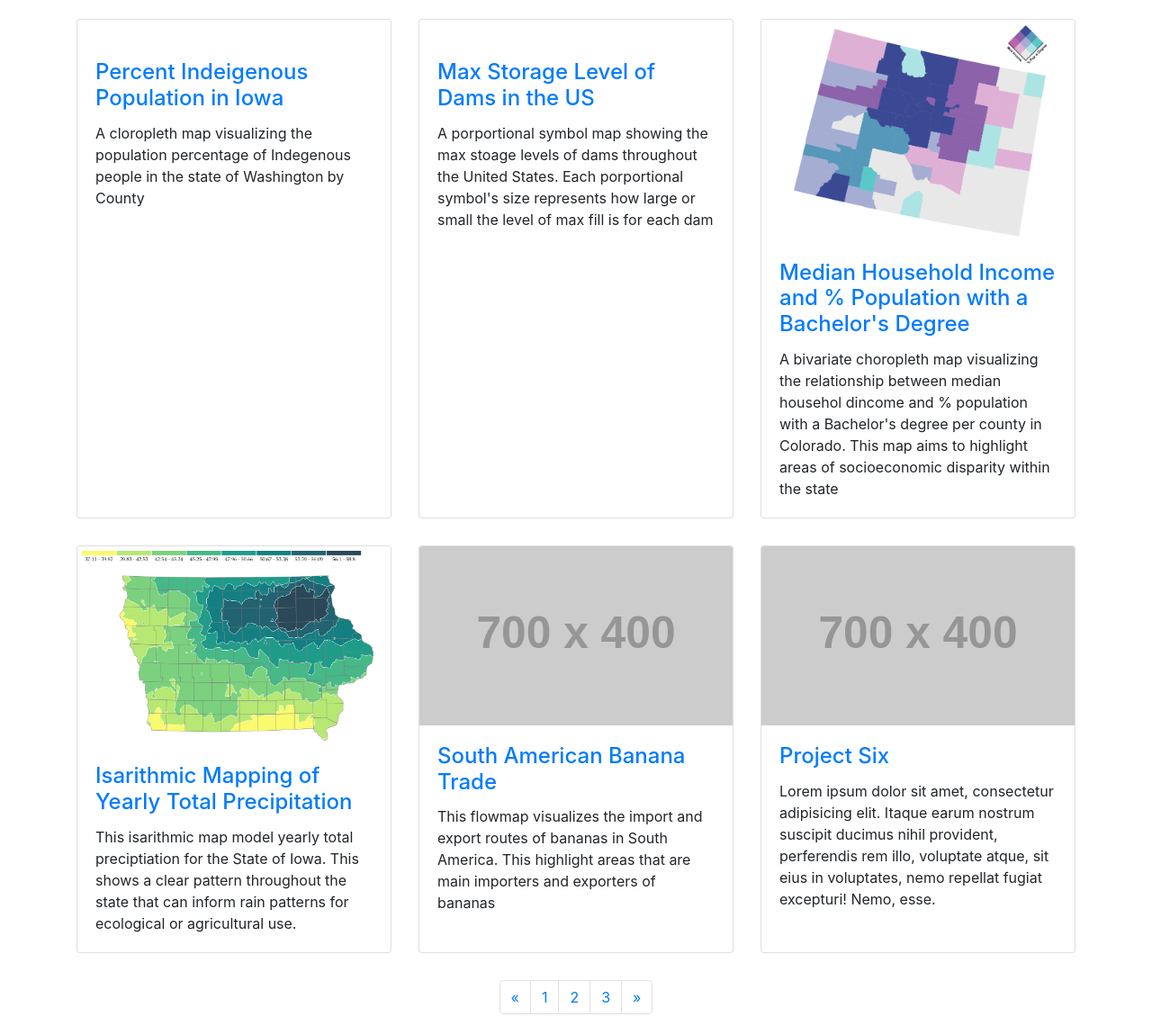
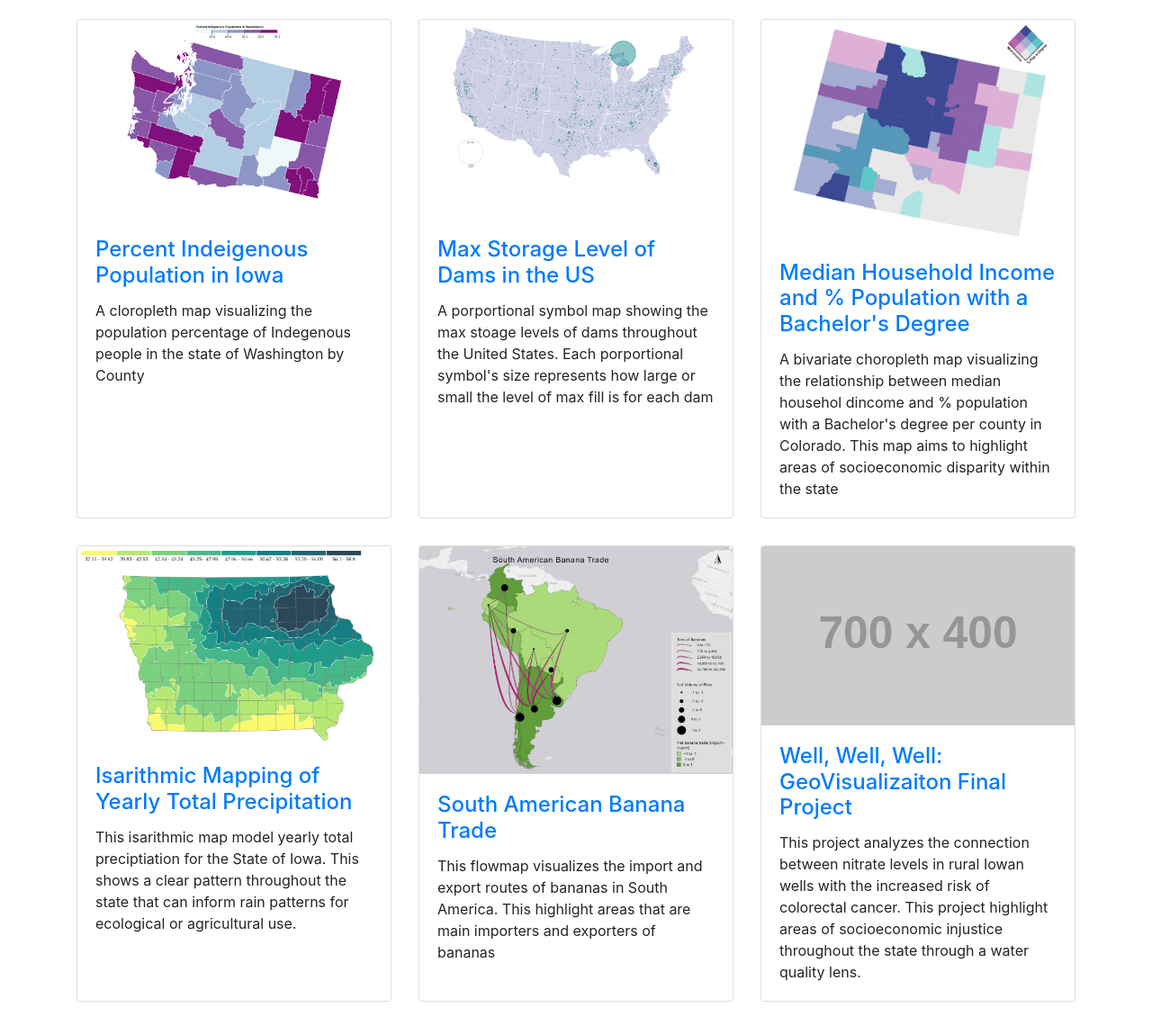
Before and after one commit to geog3540/cgreen7, a website: page index.html in a window 1280 px wide. Shown: the part 131-1271 px from the top of the page at 90% size. Drawn offline with Linux system fonts and the light colour scheme; placeholder pictures from the web are drawn by us.

Commit message:
Add data and Fixed images bugs

```diff
--- a/index.html
+++ b/index.html
@@ -59,7 +59,7 @@
       <div class="row">
         <div class="col-lg-4 col-sm-6 portfolio-item">
           <div class="card h-100">
-            <a href="https://observablehq.com/d/ae3ac2eca77702a3"><img class="card-img-top" src="images/choropleth.png" alt=""></a>
+            <a href="https://observablehq.com/d/ae3ac2eca77702a3"><img class="card-img-top" src="images/choroplethmap.png" alt=""></a>
             <div class="card-body">
               <h4 class="card-title">
                 <a href="https://observablehq.com/d/ae3ac2eca77702a3">Percent Indeigenous Population in Iowa</a>
@@ -105,7 +105,7 @@
         </div>
         <div class="col-lg-4 col-sm-6 portfolio-item">
           <div class="card h-100">
-            <a href="#"><img class="card-img-top" src="http://placehold.it/700x400" alt=""></a>
+            <a href="Flowmapper.html"><img class="card-img-top" src="images/flowmap.png" alt=""></a>
             <div class="card-body">
               <h4 class="card-title">
                 <a href="Flowmapper.html">South American Banana Trade</a>
@@ -116,12 +116,12 @@
         </div>
         <div class="col-lg-4 col-sm-6 portfolio-item">
           <div class="card h-100">
-            <a href="#"><img class="card-img-top" src="http://placehold.it/700x400" alt=""></a>
+            <a href="https://observablehq.com/d/def69820022d7c08"><img class="card-img-top" src="http://placehold.it/700x400" alt=""></a>
             <div class="card-body">
               <h4 class="card-title">
-                <a href="#">Project Six</a>
+                <a href="https://observablehq.com/d/def69820022d7c08">Well, Well, Well: GeoVisualizaiton Final Project</a>
               </h4>
-              <p class="card-text">Lorem ipsum dolor sit amet, consectetur adipisicing elit. Itaque earum nostrum suscipit ducimus nihil provident, perferendis rem illo, voluptate atque, sit eius in voluptates, nemo repellat fugiat excepturi! Nemo, esse.</p>
+              <p class="card-text">This project analyzes the connection between nitrate levels in rural Iowan wells with the increased risk of colorectal cancer. This project highlight areas of socioeconomic injustice throughout the state through a water quality lens.</p>
             </div>
           </div>
         </div>
```
Also changed, not shown: Flowmapper.html (+1 -2 lines), images/flowmap.png (added), images/proportionalsymbols.png (added).
